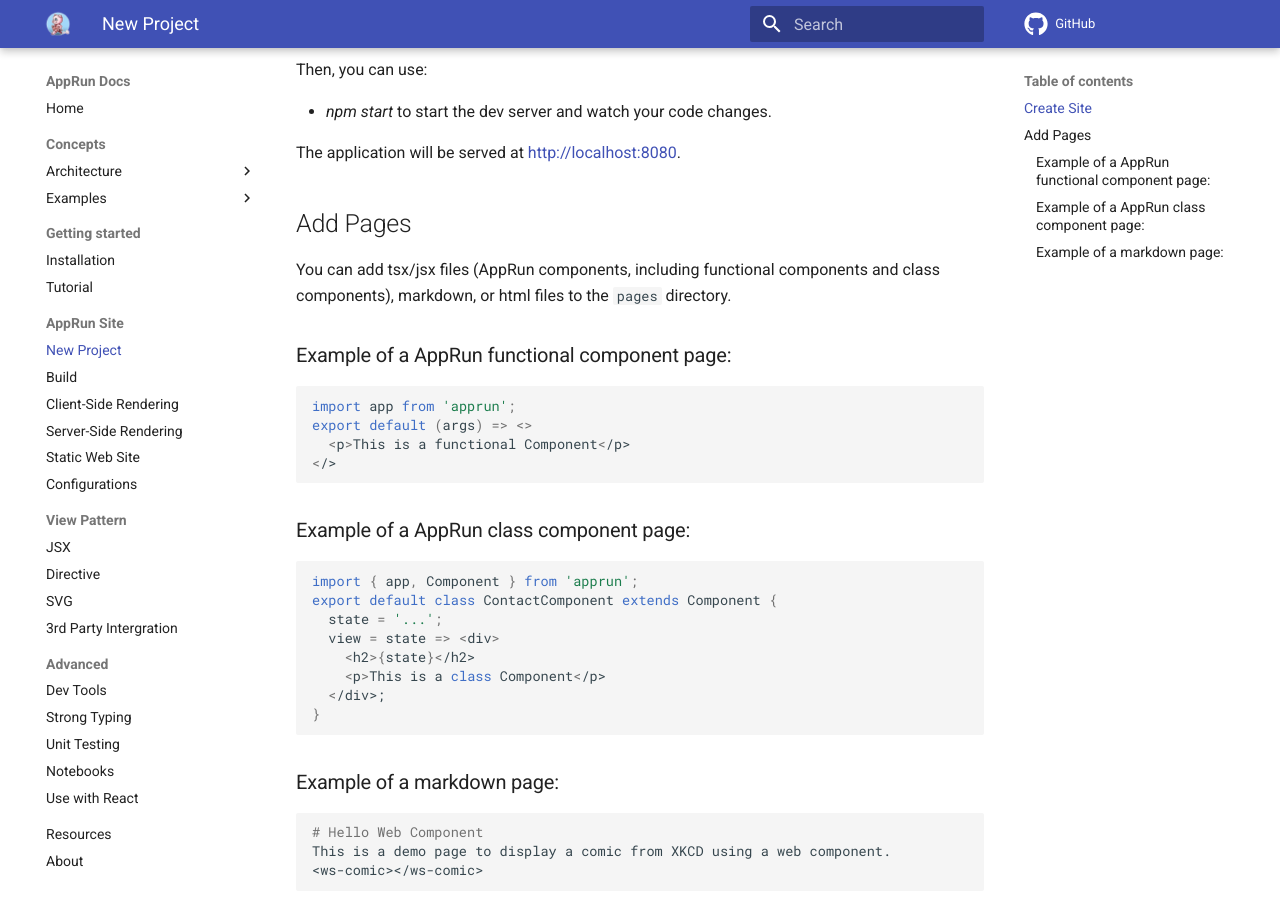
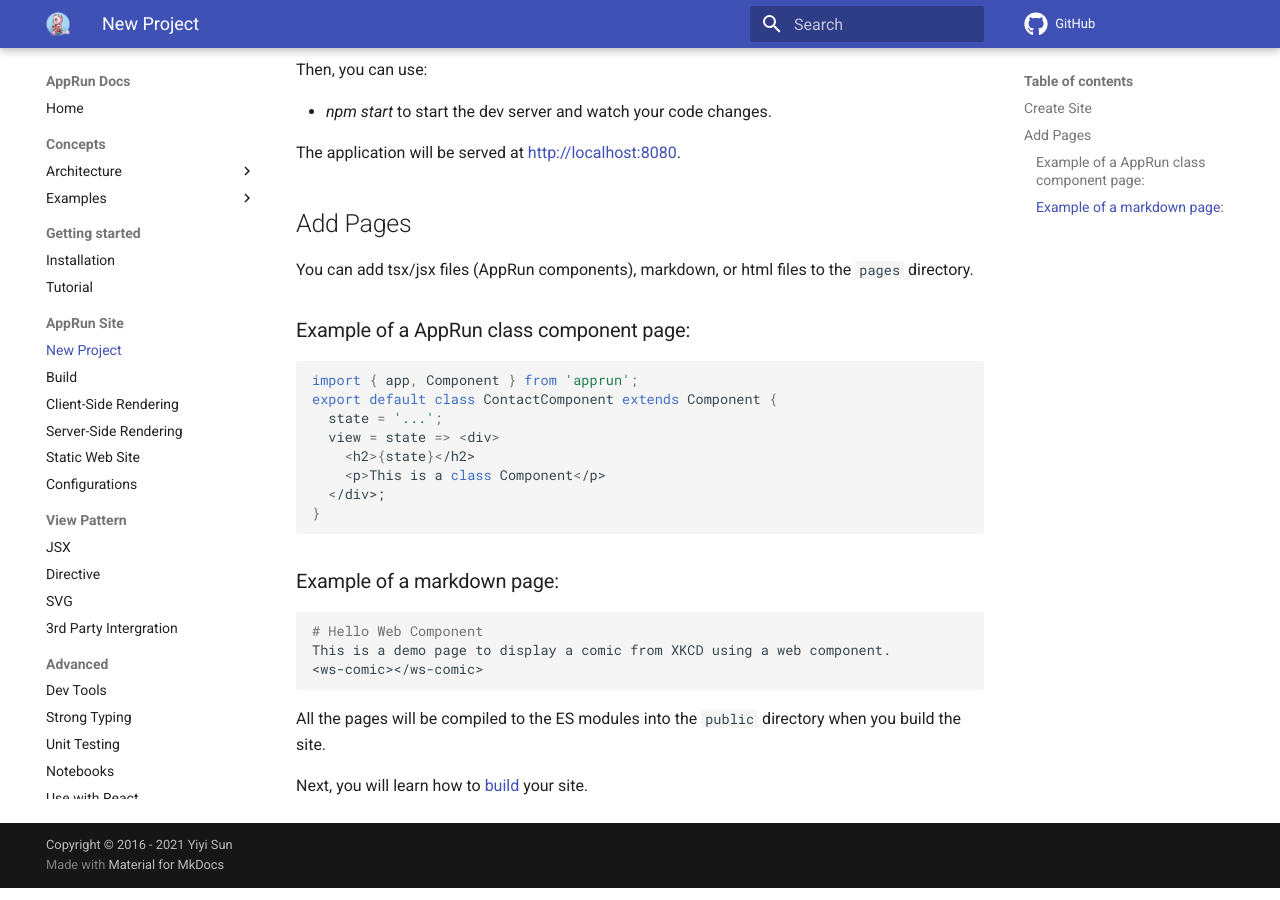
Before and after one commit to apprunjs/apprun-docs, an MkDocs documentation site: the page built from docs/apprun-site.md, in a window 1280 px wide and 900 px high, scrolled down 612 px. Built offline with MkDocs 1.6.1 and Material for MkDocs 9.7.7, drawn with Linux system fonts in a browser that asks for light colours; nearby versions of some CDN libraries; library files that are not in the unit come from our copies; comment, search, counter and statistics services are not loaded.

Commit message:
remove functional component

````diff
--- a/docs/apprun-site.md
+++ b/docs/apprun-site.md
@@ -33,15 +33,7 @@ The application will be served at http://localhost:8080.
 
 ## Add Pages
 
-You can add tsx/jsx files (AppRun components, including functional components and class components), markdown, or html files to the `pages` directory.
-
-### Example of a AppRun functional component page:
-```javascript
-import app from 'apprun';
-export default (args) => <>
-  <p>This is a functional Component</p>
-</>
-```
+You can add tsx/jsx files (AppRun components), markdown, or html files to the `pages` directory.
 
 ### Example of a AppRun class component page:
 ```javascript
````
